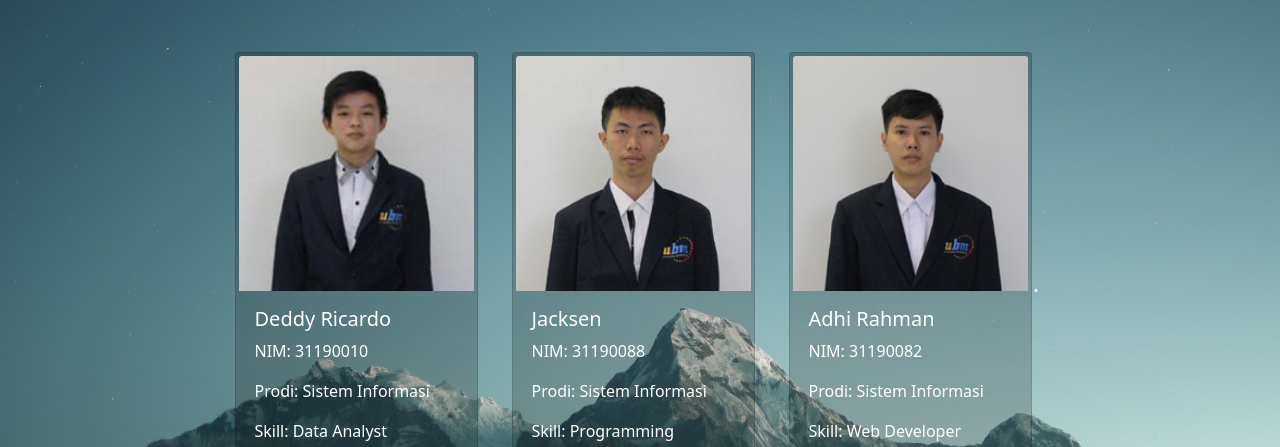
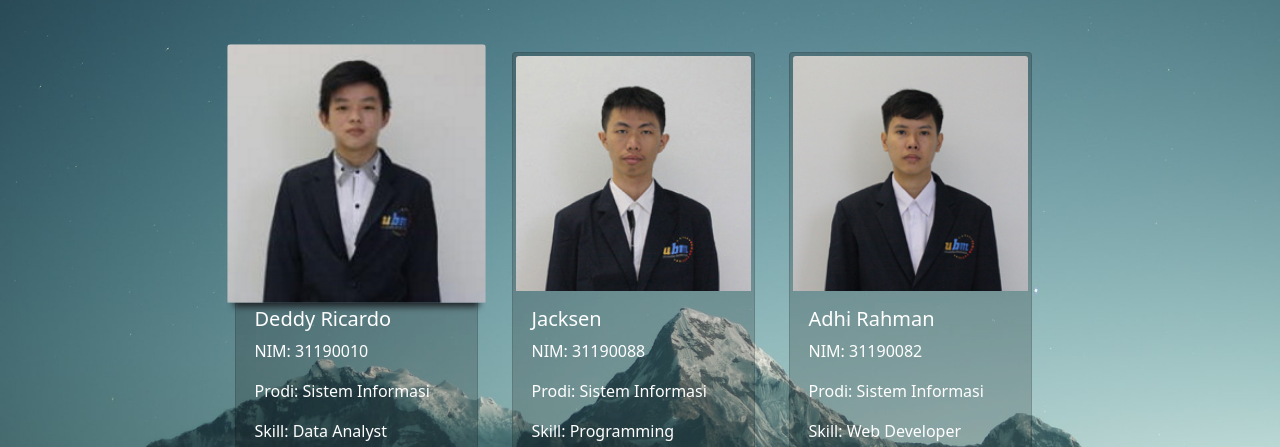
Before and after one commit to brokuma/brokuma.github.io, a plain HTML site: page about.html in a window 1280 px wide. In both pictures the pointer is over the picture 356 px from the left and 297 px from the top of the page. Shown: the part 124-571 px from the top of the page. Drawn offline with nearby package versions, Linux system fonts and the light colour scheme.

Commit message:
box shadow for img profile

```diff
--- a/style.css
+++ b/style.css
@@ -37,6 +37,13 @@ h2 {
 }
 .about .row {
   padding: 8px;
+}
+.about img {
+  transition: 1.2s;
+}
+.about img:hover {
+  transform: scale(1.1);
+  box-shadow: 0px 10px 6px -6px;
 }
 .card a {
   text-decoration: none;
```
